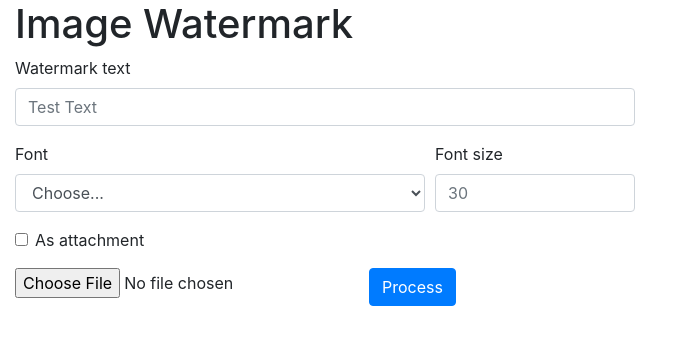
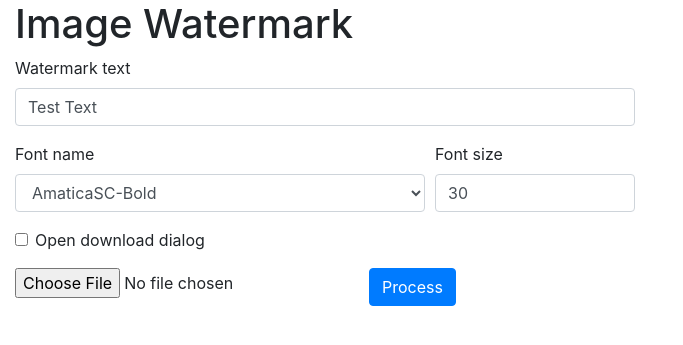
Before and after one commit to nikolskiy/watermark, a Flask app: page / in a window 1280 px wide. Shown: the top 345 px of the page, without its empty margins (0-683 px from the left). Run offline with Flask 2, Linux system fonts and the light colour scheme; some libraries are stand-ins or nearby versions.

Commit message:
Basic WTForm processing was added. Some of the watermark parameters come from the web page.

```diff
--- a/app/main.py
+++ b/app/main.py
@@ -1,16 +1,23 @@
 import os
-from flask import Flask, flash, request, redirect, render_template, send_file
+from flask import Flask, request, render_template, send_file
 from werkzeug.utils import secure_filename
 from PIL import Image, ImageDraw, ImageFont
 from io import BytesIO
 
-UPLOAD_FOLDER = '/tmp/watermark'
+from wtforms import Form, BooleanField, StringField, SelectField, IntegerField, FileField, validators
+
 ALLOWED_EXTENSIONS = {'png', 'jpg', 'jpeg', 'gif'}
 root = os.path.dirname(__file__)
 
+app = Flask(__name__)
 
-app = Flask(__name__)
-app.config['UPLOAD_FOLDER'] = UPLOAD_FOLDER
+
+class UploadForm(Form):
+    text = StringField('Watermark text', [validators.Length(min=1, max=700)], default='Test Text')
+    font_name = SelectField('Font name')
+    font_size = IntegerField('Font size', [validators.NumberRange(min=5)], default=30)
+    as_attachment = BooleanField('Open download dialog', default=False)
+    image = FileField('Image')
 
 
 def allowed_file(filename):
@@ -29,51 +36,34 @@ def add_text(im, text, font_name, font_size):
     return im
 
 
-def sr(im):
-    return add_text(im, 'Test Text', 'AmaticaSC-Bold.ttf', 30)
-
-
-def parse_input():
-    config = dict()
-    config['text'] = request.form.get('text')
-    config['font_name'] = request.form.get('font_name')
-    config['font_size'] = request.form.get('font_size')
-    config['as_attachment'] = request.form.get('as_attachment', False)
-    return config
-
-
 @app.route('/', methods=['GET', 'POST'])
 def upload_file():
-    if request.method == 'POST':
-        # check if the post request has the file part
-        if 'file' not in request.files:
-            flash('No file part')
-            return redirect(request.url)
-        file = request.files['file']
-        # if user does not select file, browser also
-        # submit an empty part without filename
-        if file.filename == '':
-            flash('No selected file')
-            return redirect(request.url)
-        if file and allowed_file(file.filename):
-            print(parse_input())
-            filename = secure_filename(file.filename)
-            base, _ = os.path.splitext(filename)
-            filename = base + '.jpg'
-            im = Image.open(file)
-            im.thumbnail((800, 1200), Image.LANCZOS)
-            im = sr(im)
-            image_io = BytesIO()
-            im.save(image_io, 'JPEG', quality=85)
-            image_io.seek(0)
-            return send_file(
-                image_io,
-                attachment_filename=filename,
-                mimetype='image/jpeg',
-                as_attachment=False,
-            )
+    form = UploadForm(request.form)
+    form.font_name.choices = [('AmaticaSC-Bold.ttf', 'AmaticaSC-Bold')]
+    form.font_name.default = 'AmaticaSC-Bold.ttf'
 
-    return render_template('upload.html')
+    if request.method == 'POST' and form.validate():
+
+        file = request.files[form.image.name]
+
+        filename = secure_filename(form.image.name)
+        base, _ = os.path.splitext(filename)
+        filename = base + '.jpg'
+
+        im = Image.open(file)
+        im.thumbnail((800, 1200), Image.LANCZOS)
+        im = add_text(im, form.text.data, form.font_name.data, form.font_size.data)
+        image_io = BytesIO()
+        im.save(image_io, 'JPEG', quality=85)
+        image_io.seek(0)
+        return send_file(
+            image_io,
+            attachment_filename=filename,
+            mimetype='image/jpeg',
+            as_attachment=form.as_attachment.data,
+        )
+
+    return render_template('upload.html', form=form)
 
 
 if __name__ == "__main__":
--- a/app/templates/upload.html
+++ b/app/templates/upload.html
@@ -20,40 +20,34 @@
       <form method=post enctype=multipart/form-data target="_blank">
         <div class="form-row">
           <div class="form-group col-md-6">
-            <label for="watermarkText">Watermark text</label>
-            <input type="email" class="form-control" id="watermarkText" placeholder="Test Text" name="text">
+            {{ form.text.label }}
+            {{ form.text(class_="form-control") }}
           </div>
         </div>
         <div class="form-row">
 
           <div class="form-group col-md-4">
-            <label for="inputFont">Font</label>
-            <select id="inputFont" class="form-control" name="font_name">
-              <option selected>Choose...</option>
-              <option>A</option>
-              <option>B</option>
-            </select>
+            {{ form.font_name.label }}
+            {{ form.font_name(class_="form-control") }}
           </div>
 
           <div class="form-group col-md-2">
-            <label for="inputFontSize">Font size</label>
-            <input type="number" class="form-control" placeholder="30" id="inputFontSize" name="font_size">
+            {{ form.font_size.label }}
+            {{ form.font_size(class_="form-control") }}
           </div>
 
         </div>
 
         <div class="form-group">
           <div class="form-check">
-            <input class="form-check-input" type="checkbox" id="asAttachment" name="as_attachment">
-            <label class="form-check-label" for="asAttachment">
-              As attachment
-            </label>
+            {{ form.as_attachment(class_="form-check-input") }}
+            {{ form.as_attachment.label(class_="form-check-label") }}
           </div>
         </div>
 
         <div class="form-row">
           <div class="form-group col-mid-6">
-            <input type="file" name="file" class="form-control-file" id="fileUpload">
+            {{ form.image(class_="form-control-file") }}
           </div>
           <div class="form-group col-mid-6">
             <button type="submit" class="btn btn-primary">Process</button>
--- a/requirements.txt
+++ b/requirements.txt
@@ -1,2 +1,3 @@
 flask==1.0.3
 Pillow==6.0.0
+WTForms==2.2.1
```
